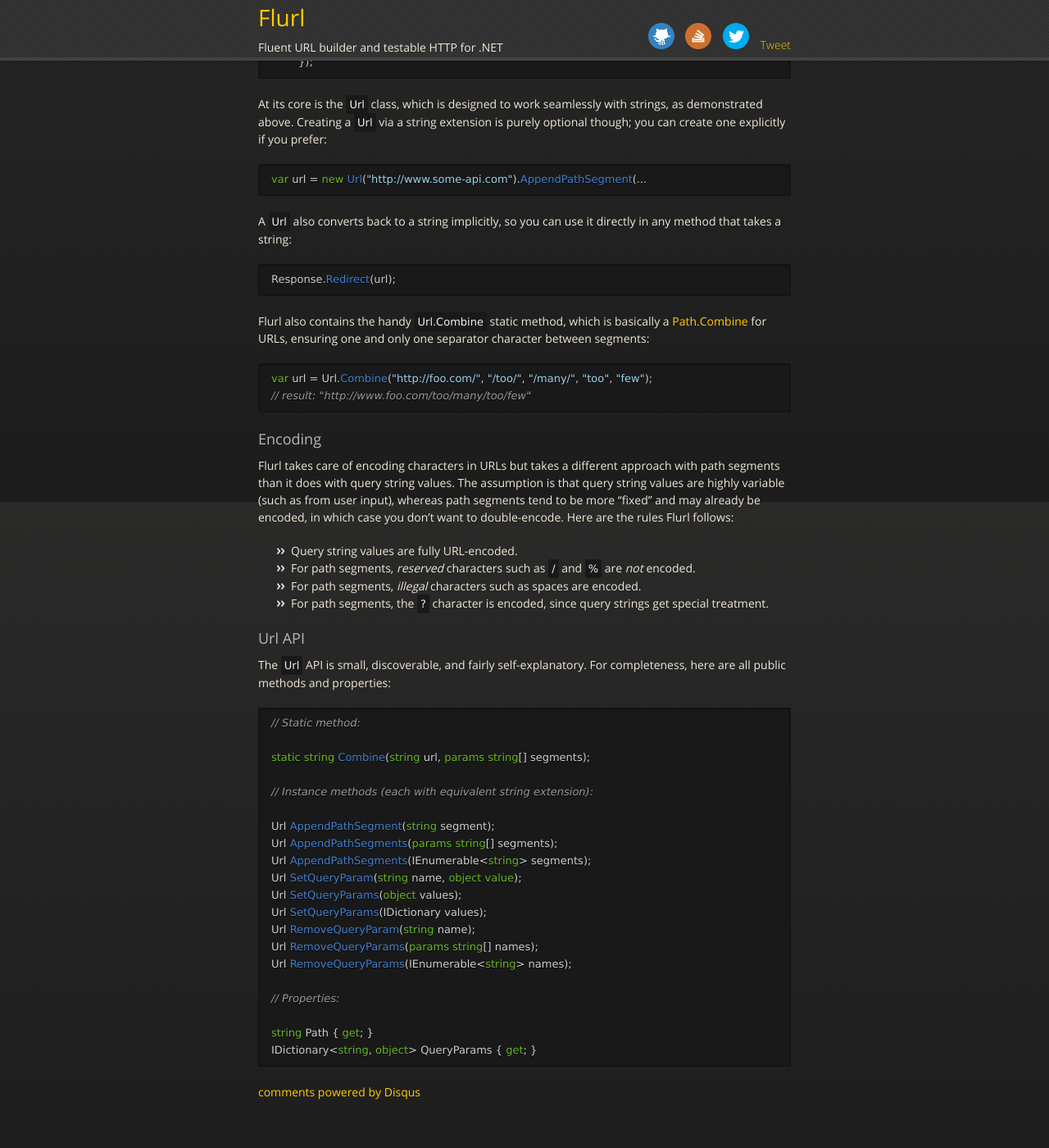
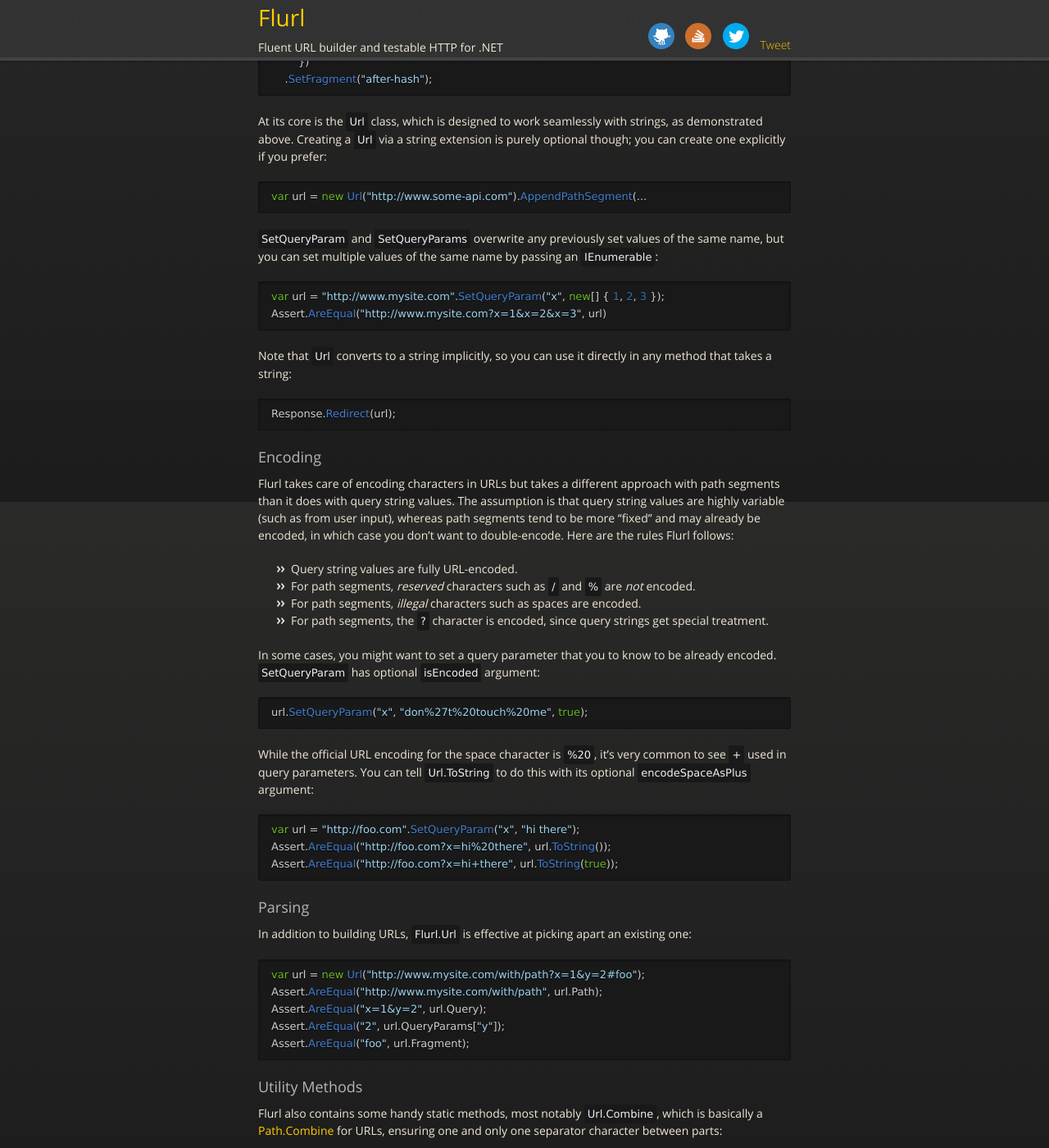
Before and after one commit to tmenier/Flurl, a Jekyll site: the page built from fluent-url.md, in a window 1280 px wide and 1400 px high, scrolled down 288 px. Shown: the whole window at 82% size. Built offline with Jekyll 4.4.1, drawn with Linux system fonts in a browser that asks for light colours; nearby versions of some CDN libraries; comment, search, counter and statistics services are not loaded; our own code applies the rules of GitHub Pages for plain Markdown files; some of the changed text lies outside the part shown.

Commit message:
updates to Fluent URL Building page

`````diff
--- a/fluent-url.md
+++ b/fluent-url.md
@@ -15,7 +15,8 @@
 		api_key = ConfigurationManager.AppSettings["SomeApiKey"],
 		max_results = 20,
 		q = "Don't worry, I'll get encoded!"
-	});
+	})
+    .SetFragment("after-hash");
 ````
 
 At its core is the `Url` class, which is designed to work seamlessly with strings, as demonstrated above. Creating a `Url` via a string extension is purely optional though; you can create one explicitly if you prefer:
@@ -24,17 +25,17 @@
 var url = new Url("http://www.some-api.com").AppendPathSegment(...
 ````
 
-A `Url` also converts back to a string implicitly, so you can use it directly in any method that takes a string:
+`SetQueryParam` and `SetQueryParams` overwrite any previously set values of the same name, but you can set multiple values of the same name by passing an `IEnumerable`:
+
+````c#
+var url = "http://www.mysite.com".SetQueryParam("x", new[] { 1, 2, 3 });
+Assert.AreEqual("http://www.mysite.com?x=1&x=2&x=3", url)
+````
+
+Note that `Url` converts to a string implicitly, so you can use it directly in any method that takes a string:
 
 ````c#
 Response.Redirect(url);
-````
-
-Flurl also contains the handy `Url.Combine` static method, which is basically a [Path.Combine](http://msdn.microsoft.com/en-us/library/dd991142.aspx) for URLs, ensuring one and only one separator character between segments:
-
-````c#
-var url = Url.Combine("http://foo.com/", "/too/", "/many/", "too", "few");
-// result: "http://www.foo.com/too/many/too/few"
 ````
 
 ### Encoding
@@ -46,29 +47,91 @@
 - For path segments, *illegal* characters such as spaces are encoded.
 - For path segments, the `?` character is encoded, since query strings get special treatment.
 
+In some cases, you might want to set a query parameter that you to know to be already encoded. `SetQueryParam` has optional `isEncoded` argument:
+
+````c#
+url.SetQueryParam("x", "don%27t%20touch%20me", true);
+````
+
+While the official URL encoding for the space character is `%20`, it's very common to see `+` used in query parameters. You can tell `Url.ToString` to do this with its optional `encodeSpaceAsPlus` argument:
+
+````c#
+var url = "http://foo.com".SetQueryParam("x", "hi there");
+Assert.AreEqual("http://foo.com?x=hi%20there", url.ToString());
+Assert.AreEqual("http://foo.com?x=hi+there", url.ToString(true));
+````
+
+### Parsing
+
+In addition to building URLs, `Flurl.Url` is effective at picking apart an existing one:
+
+````c#
+var url = new Url("http://www.mysite.com/with/path?x=1&y=2#foo");
+Assert.AreEqual("http://www.mysite.com/with/path", url.Path);
+Assert.AreEqual("x=1&y=2", url.Query);
+Assert.AreEqual("2", url.QueryParams["y"]);
+Assert.AreEqual("foo", url.Fragment);
+````
+
+### Utility Methods
+
+Flurl also contains some handy static methods, most notably `Url.Combine`, which is basically a [Path.Combine](http://msdn.microsoft.com/en-us/library/dd991142.aspx) for URLs, ensuring one and only one separator character between parts:
+
+````c#
+var url = Url.Combine(
+    "http://foo.com/",
+    "/too/", "/many/", "/slashes/",
+    "too", "few?",
+    "x=1", "y=2"
+// result: "http://www.foo.com/too/many/slashes/too/few?x=1&y=2"
+````
+
 ### Url API
 
-The `Url` API is small, discoverable, and fairly self-explanatory. For completeness, here are all public methods and properties:
+For completeness, here are all public methods and properties of `URL`:
 
 ````c#
-// Static method:
+// Properties:
 
-static string Combine(string url, params string[] segments);
+string Path { get; set; }
+string Query { get; set; }
+string Fragment { get; set; }
+QueryParamCollection QueryParams { get; }
 
-// Instance methods (each with equivalent string extension):
+// Fluent (chainable) instance methods, each with equivalent string extension:
 
 Url AppendPathSegment(string segment);
 Url AppendPathSegments(params string[] segments);
 Url AppendPathSegments(IEnumerable<string> segments);
 Url SetQueryParam(string name, object value);
+Url SetQueryParam(string name, string value, bool isEncoded);
 Url SetQueryParams(object values);
 Url SetQueryParams(IDictionary values);
 Url RemoveQueryParam(string name);
 Url RemoveQueryParams(params string[] names);
 Url RemoveQueryParams(IEnumerable<string> names);
+Url SetFragment(string fragment);
+Url RemoveFragment();
+Url ResetToRoot();
 
-// Properties:
+// Additional instance methods:
 
-string Path { get; }
-IDictionary<string, object> QueryParams { get; }
+bool IsValid();
+string ToString(bool encodeSpaceAsPlus);
+
+// Static utility methods:
+
+string Combine(params string[] parts);
+QueryParamCollection ParseQueryParams(string query);
+string GetRoot(string url);
+string DecodeQueryParamValue(string value);
+string EncodeQueryParamValue(object value, bool encodeSpaceAsPlus);
+string EncodeIllegalCharacters(string urlPart);
 ````
+
+`QueryParamCollection` implents `IList` and maintains the order of parameters, but it also supports indexing by name like a dictionary. If the same parameter name appears mutiple times in the list, an array is returned.
+
+````c#
+var url = new Url("http://foo.com?x=1&x=2");
+Assert.AreEqual(new[] { "1", "2" }, url.QueryParams["x"]);
+````
`````
